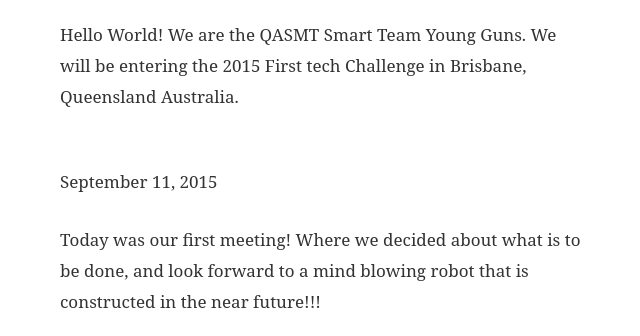
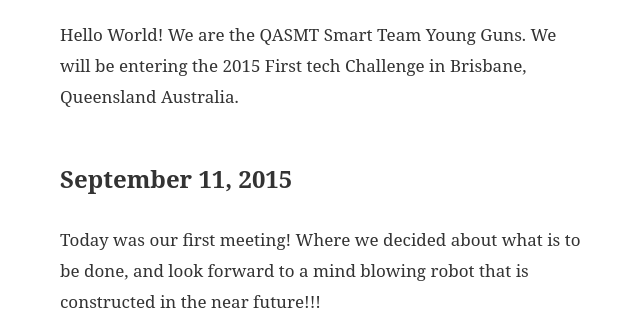
Before and after one commit to thesmartteamyounggunsqasmt/thesmartteamyounggunsqasmt.github.io, a plain HTML site: page index.html in a window 1280 px wide. Shown: the part 440-776 px from the top of the page, without its empty margins (0-640 px from the left). Drawn offline with Linux system fonts and the light colour scheme.

Commit message:
Update index.html

```diff
--- a/index.html
+++ b/index.html
@@ -66,7 +66,7 @@
 
       <p>Hello World! We are the QASMT Smart Team Young Guns. We will be entering the 2015 First tech Challenge in Brisbane, Queensland Australia.</p>
       <p> </p>
-      <p><span class="medium">September 11, 2015</span></p>
+      <p><span class="strong">September 11, 2015</span></p>
       <p>Today was our first meeting! Where we decided about what is to be done, and look forward to a mind blowing robot that is constructed in the near future!!!
 </p>
 <p>"Who would sponsor those who are not prepared to sponsor themselves?" - Mr Juang
```
